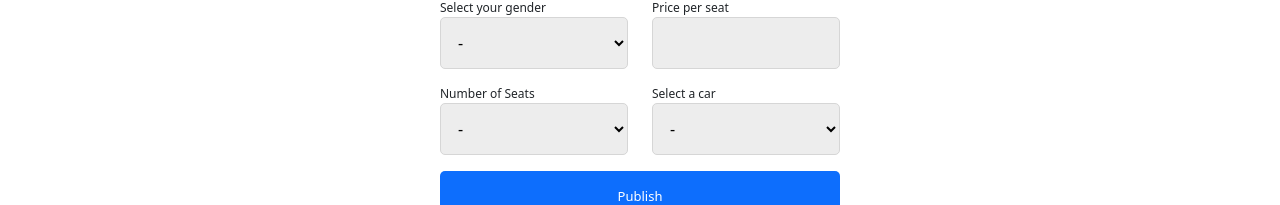
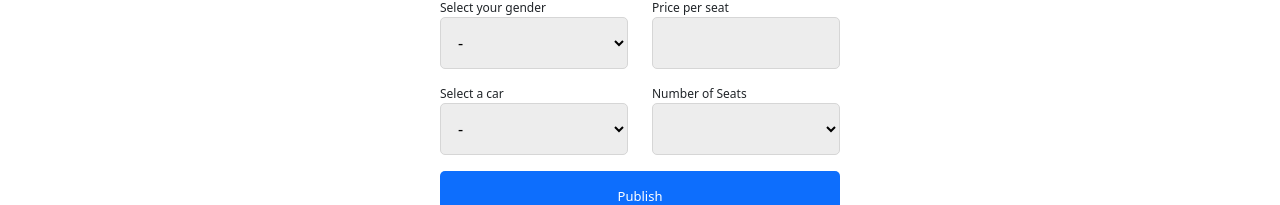
Before and after one commit to ysquareimperial/wenyfour, a React (Vite) app: page /publish-ride in a window 1280 px wide. Shown: the part 427-632 px from the top of the page. Built offline with nearby package versions, Linux system fonts and the light colour scheme; sample sign-in values are in the browser's storage.

Commit message:
seats for car types

```diff
--- a/src/Components/PublishRide.jsx
+++ b/src/Components/PublishRide.jsx
@@ -145,7 +145,6 @@
     if (day < 10) {
       day = "0" + day;
     }
-
     return `${year}-${month}-${day}`;
   }
   return (
@@ -422,20 +421,6 @@
                   />
                 </Col>
                 <Col md={6} className="mt-3">
-                  <label className="label">Number of Seats</label>
-                  <select
-                    className="input_field"
-                    name="seats"
-                    value={publishRide.seats}
-                    onChange={handleChange}
-                  >
-                    <option value="">-</option>
-                    <option value="1">1</option>
-                    <option value="2">2</option>
-                    <option value="3">3</option>
-                  </select>
-                </Col>
-                <Col md={6} className="mt-3">
                   <label className="label">Select a car</label>
                   <select
                     className="input_field"
@@ -446,9 +431,43 @@
                     <option value="">-</option>
                     {cars.map((car) => (
                       <option value={car.id} key={car.id}>
-                        {car.brand} {car.model}
+                        {car.brand} {car.model} - {car.c_type}
                       </option>
                     ))}
+                  </select>
+                </Col>
+                <Col md={6} className="mt-3">
+                  <label className="label">Number of Seats</label>
+                  <select
+                    className="input_field"
+                    name="seats"
+                    value={publishRide.seats}
+                    onChange={handleChange}
+                  >
+                    {publishRide.car_id &&
+                    cars.find((car) => car.id === publishRide.car_id).c_type ===
+                      "Sedan" ? (
+                      <>
+                        <option value="">-</option>
+                        <option value="1">1</option>
+                        <option value="2">2</option>
+                        <option value="3">3</option>
+                      </>
+                    ) : publishRide.car_id &&
+                      cars.find((car) => car.id === publishRide.car_id)
+                        .c_type === "SUV" ? (
+                      <>
+                        <option value="">-</option>
+                        <option value="1">1</option>
+                        <option value="2">2</option>
+                        <option value="3">3</option>
+                        <option value="4">4</option>
+                        <option value="5">5</option>
+                        <option value="6">6</option>
+                      </>
+                    ) : (
+                      ""
+                    )}
                   </select>
                 </Col>
                 <div className="mt-3">
```
